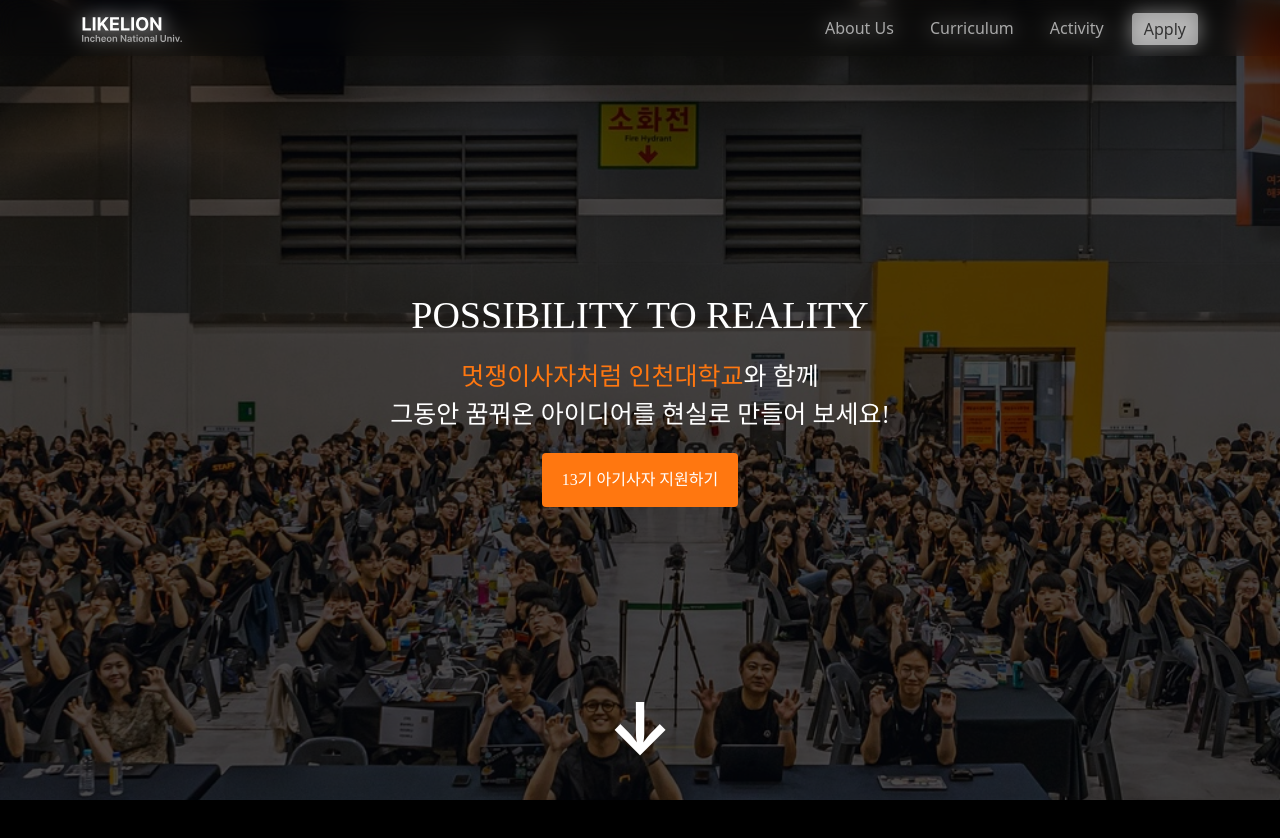
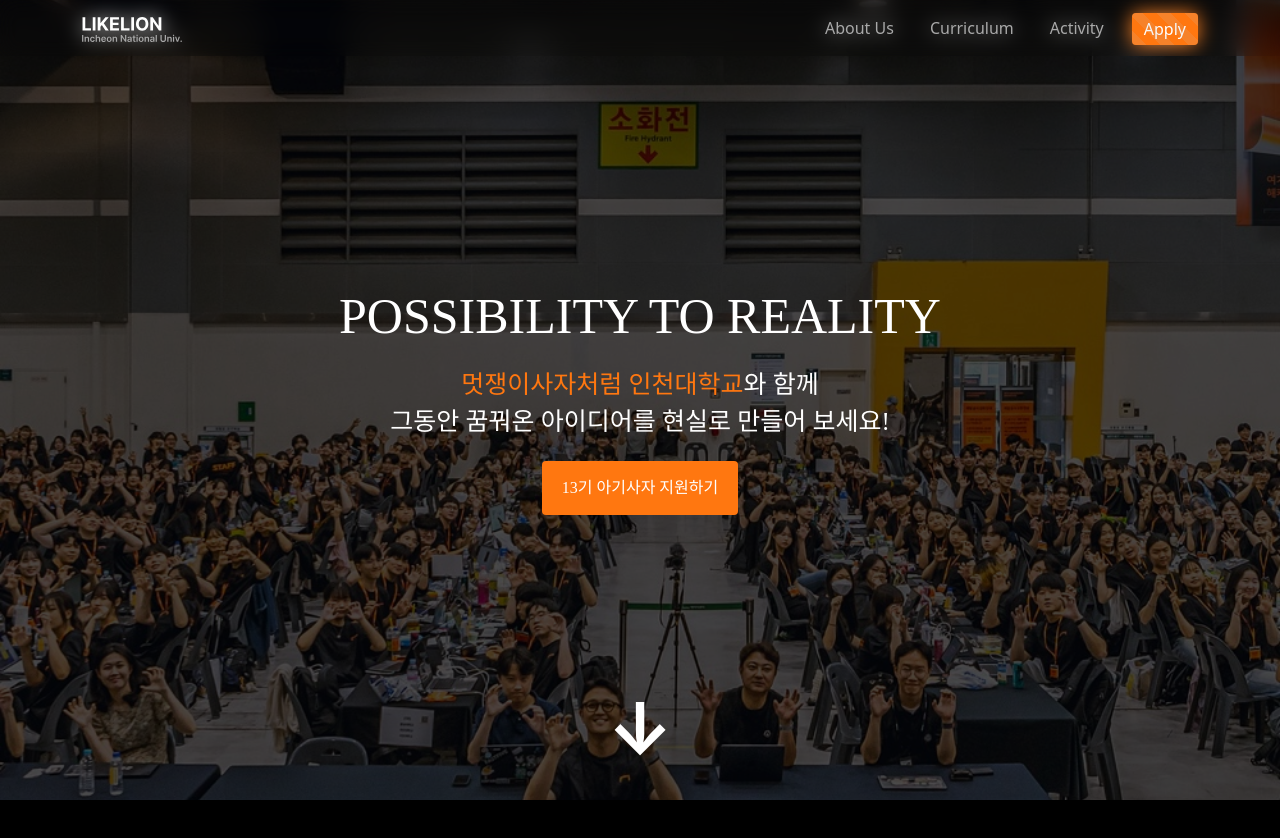
Before and after one commit to Kwon2do/likelion-13th-homepage, a React (Create React App) app in the folder web/: page / in a window 1280 px wide. Shown: the top 838 px of the page. Built offline with nearby package versions, Linux system fonts and the light colour scheme.

Commit message:
chore: Footer, BannerTitle

```diff
--- a/web/src/component/Footer.tsx
+++ b/web/src/component/Footer.tsx
@@ -7,7 +7,7 @@ export default function Footer() {
   return (
     <FooterContainer>
       <FooterSection style={{ borderRight: "1px solid #000" }}>
-        <Logo src="/Logo.png" />
+        <Category>INFO</Category>
         <div>
           <Typo>멋쟁이사자처럼 인천대학교 | 대표자 권도훈</Typo>
           <Typo>인천광역시 연수구 아카데미로 119(송도동), 17호관 321호</Typo>
@@ -15,7 +15,7 @@ export default function Footer() {
       </FooterSection>
 
       <FooterSection>
-        <ContactTitle>CONTACT</ContactTitle>
+        <Category>CONTACT</Category>
         <div
           style={{
             display: "flex",
@@ -79,7 +79,7 @@ const FooterSection = styled.div`
   padding: 0 30px 0 0;
 `;
 
-const ContactTitle = styled(Typo)`
+const Category = styled(Typo)`
   font-size: 18px;
   font-family: "Pretendard-Bold";
 `;
--- a/web/src/component/Navigation/styles.ts
+++ b/web/src/component/Navigation/styles.ts
@@ -39,6 +39,7 @@ export const StyledNavLink = styled(Nav.Link)`
 export const ApplyButton = styled.div`
   display: flex;
   align-items: center;
+  justify-content: center;
   gap: 8px;
   border: none;
   outline: none;
@@ -46,19 +47,40 @@ export const ApplyButton = styled.div`
   padding: 5.5px 12px;
   height: 32px;
   cursor: pointer;
-  color: black;
-  background-color: white;
+  color: white;
+  background-color: #ff7710;
   border-radius: 4px;
-  transition: box-shadow 0.3s ease, transform 0.3s ease;
-  opacity: 0.5;
-  /* linear-gradient 배경 설정 */
-  background-image: linear-gradient(to right, darkgray, #ff7710);
-  background-repeat: no-repeat;
-  background-position: left center;
-  background-size: 0% 100%;
-  transition: background-size 0.1s ease, color 0.1s ease;
+  position: relative;
+  overflow: hidden;
+  transition: transform 0.2s ease;
+
   &:hover {
-    background-size: 100% 100%;
-    background-color: white;
+    transform: scale(1.05);
+  }
+  &:before {
+    content: "";
+    position: absolute;
+    top: 0;
+    left: 0;
+    width: 200%;
+    height: 100%;
+    background: repeating-linear-gradient(
+      45deg,
+      rgba(192, 192, 192, 0.3) 0px,
+      rgba(192, 192, 192, 0.3) 10px,
+      transparent 10px,
+      transparent 20px
+    );
+    animation: stripeMove 1s linear infinite;
+    opacity: 0.5;
+  }
+
+  @keyframes stripeMove {
+    from {
+      transform: translateX(0%);
+    }
+    to {
+      transform: translateX(-50%);
+    }
   }
 `;
--- a/web/src/pages/Onboard/Components/Activity.tsx
+++ b/web/src/pages/Onboard/Components/Activity.tsx
@@ -16,7 +16,7 @@ interface ICard {
 export default function ResponsiveCards() {
   return (
     <Container>
-      <h2>다양한 활동과 배움을 한곳에서!</h2>
+      <h2>매 기수 진행되는 다양한 활동들!</h2>
       <Row>
         {activityData.map((card) => (
           <Col key={card.id} xs={12} md={6} lg={6}>
@@ -44,7 +44,6 @@ const BlurCard = ({ card }: { card: ICard }) => {
           <CardText>{card.text}</CardText>
         </Overlay>
       </StyledCard>
-      <CardTitle>{card.title}</CardTitle>
     </CardWrapper>
   );
 };
--- a/web/src/pages/Onboard/Components/Section.tsx
+++ b/web/src/pages/Onboard/Components/Section.tsx
@@ -73,10 +73,11 @@ const AllSectionComponent: React.FC = () => {
       <Section id="intro" ref={introRef} style={{ overflow: "visible" }}>
         <h1
           ref={h1Ref}
-          style={{ color: "darkgray", fontSize: "24px", marginTop: "30vh" }}
+          style={{ color: "white", fontSize: "24px", marginTop: "30vh" }}
         >
-          인천대학교 최고의 IT 동아리 <br />
-          멋쟁이사자처럼을 소개합니다!
+          당신의 가능성을 키울 곳, 멋쟁이사자처럼!
+          <br />
+          지금부터 자세히 소개할게요.
         </h1>
       </Section>
       <Section
--- a/web/src/pages/Onboard/index.tsx
+++ b/web/src/pages/Onboard/index.tsx
@@ -64,7 +64,7 @@ export default function Onboard() {
             <Button
               initial={{ opacity: 0, scale: 0.9 }}
               animate={{ opacity: 1, scale: 1 }}
-              transition={{ delay: 2, duation: 0.8, ease: "easeInOut" }}
+              transition={{ delay: 2, duration: 0.8, ease: "easeInOut" }}
               onClick={() => setShowModal(true)}
             >
               13기 아기사자 지원하기
--- a/web/src/pages/Onboard/styles/Onboard.styles.ts
+++ b/web/src/pages/Onboard/styles/Onboard.styles.ts
@@ -36,10 +36,9 @@ export const Content = styled.div`
 `;
 
 export const BannerTitle = styled(motion.h1)`
-  font-family: "Pretendard-extra-bold";
-  font-size: 38px;
+  font-family: "Pretendard-Extrabold";
+  font-size: 50px;
   margin-bottom: 20px;
-
   @media (max-width: 768px) {
     font-size: 24px;
   }
@@ -47,7 +46,7 @@ export const BannerTitle = styled(motion.h1)`
 
 export const SubTitle = styled(motion.p)`
   font-size: 25px;
-  font-family: "Pretendard-Bold";
+  font-family: "Pretendard";
   margin-bottom: 20px;
 
   @media (max-width: 768px) {
```
